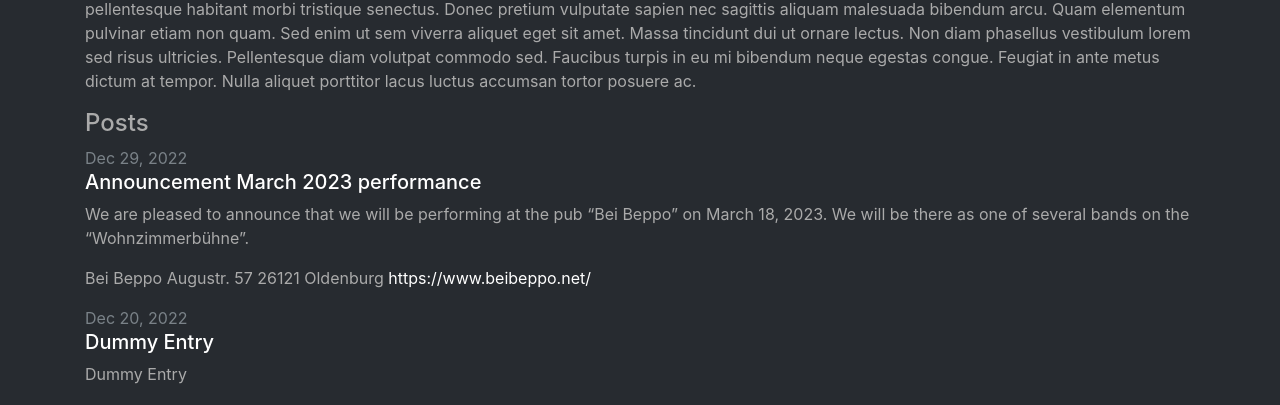
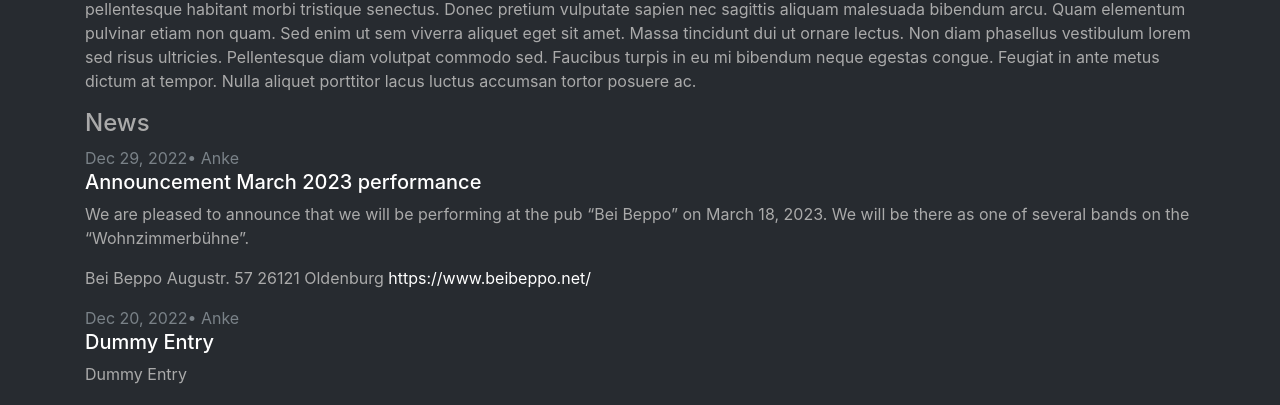
Before and after one commit to maiester/maiester.github.io, a Jekyll site: the page built from index.md, in a window 1280 px wide. Shown: the part 277-682 px from the top of the page. Built offline with Jekyll 4.4.1, drawn with Linux system fonts in a browser that asks for light colours.

Commit message:
Update home.html

```diff
--- a/_layouts/home.html
+++ b/_layouts/home.html
@@ -15,15 +15,15 @@ layout: default
   </section>
 
   {%- if site.posts.size > 0 -%}
-    <p class="h4">{{ page.list_title | default: "Posts" }}</p>
+    <p class="h4">{{ page.list_title | default: "News" }}</p>
     <ul class="list-unstyled">
       {%- for post in site.posts -%}
       <li>
         <span class="text-muted">
           {%- assign date_format = "%b %-d, %Y" -%}
           {{ post.date | date: date_format }}
-                {%- if page.author -%}
-                • {{ page.author }}
+                {%- if post.author -%}
+                • {{ post.author }}
                 {%- endif -%}
         </span>
         <p class="h5">
```
